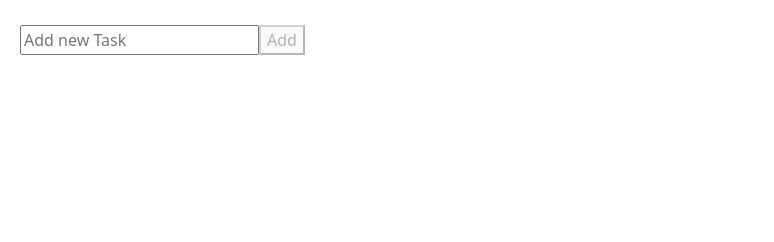
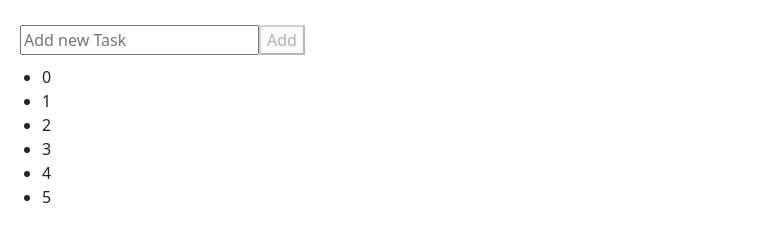
Before and after one commit to viknem31324/ViktorNemovVueLesson, a Vue app: page / in a window 1280 px wide. Shown: the part 260-502 px from the top of the page, without its empty margins (0-774 px from the left). Built offline with nearby package versions, Linux system fonts and the light colour scheme.

Commit message:
Задание 4: компонет с использованием рендер функции, не нумерованный список с слотами для li

```diff
--- a/src/App.vue
+++ b/src/App.vue
@@ -45,6 +45,10 @@
         Add
       </button>
     </div>
+
+    <addList>
+      <li v-for="i in [0, 1, 2, 3, 4, 5]" v-bind:key="i">{{ i }}</li>
+    </addList>
   </div>
 </template>
 
@@ -52,6 +56,7 @@
 import todoItem from "./components/todoItem";
 import selectTask from "./components/selectTask";
 import statisticTask from "./components/statisticTask";
+import addList from "./components/addList";
 export default {
   data() {
     return {
@@ -71,6 +76,7 @@ export default {
     todoItem,
     selectTask,
     statisticTask,
+    addList,
   },
   computed: {
     taskCompl() {
--- /dev/null
+++ b/src/components/addList.vue
@@ -0,0 +1,7 @@
+<script>
+export default {
+  render: function (createElement) {
+    return createElement("ul", this.$slots.default);
+  },
+};
+</script>
```
